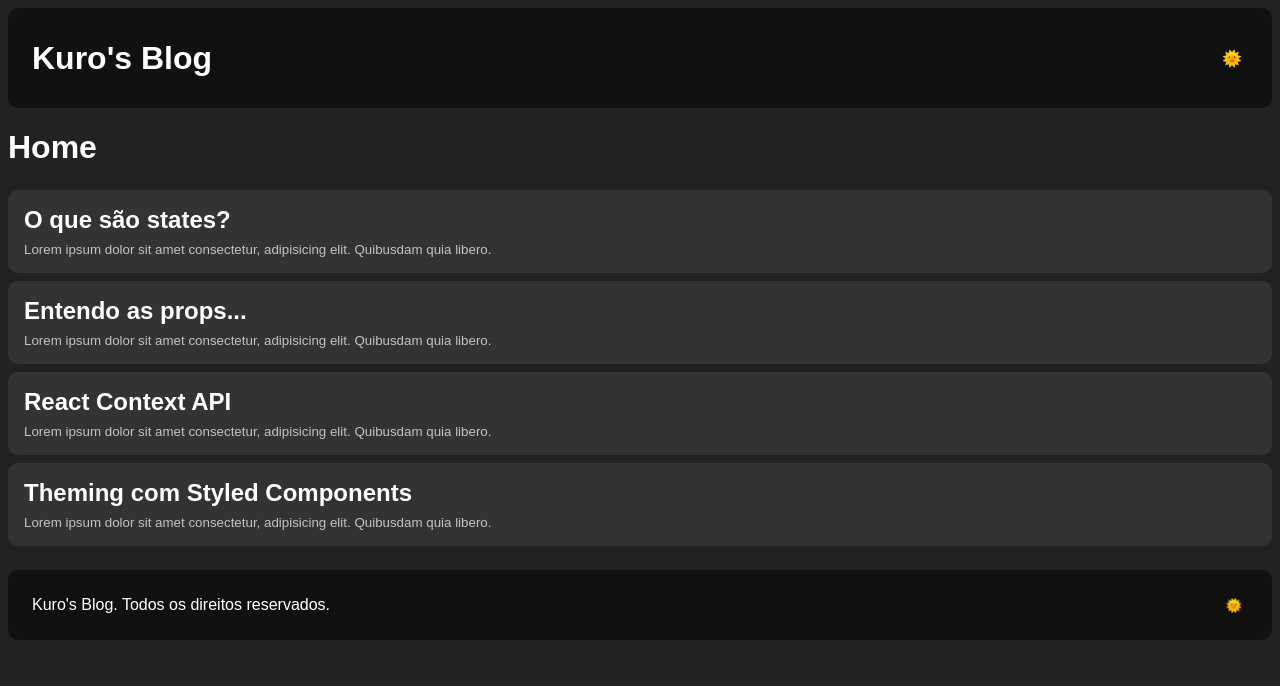
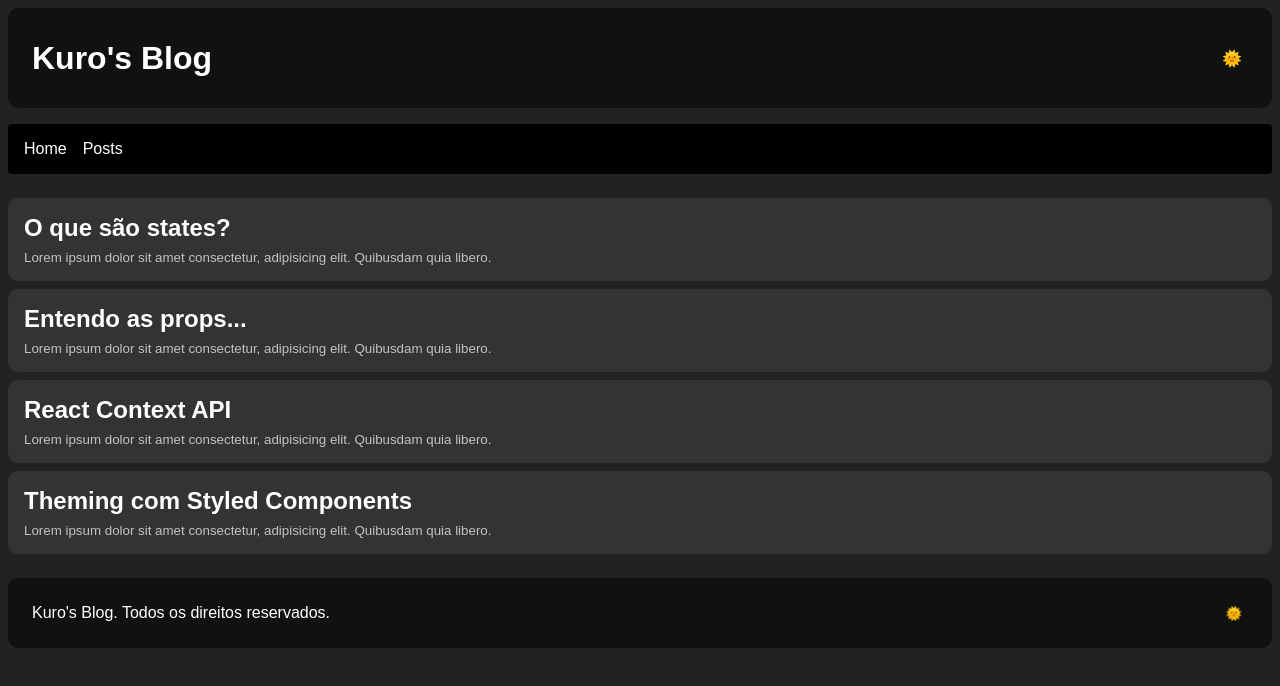
Before and after one commit to CaioChristhian/react, a React app: page /posts/1 in a window 1280 px wide. Shown: the top 686 px of the page. Built offline with nearby package versions, Linux system fonts and the light colour scheme.

Commit message:
prop exact e component link, nav bar

```diff
--- a/src/components/Layout/index.js
+++ b/src/components/Layout/index.js
@@ -1,16 +1,21 @@
 import React from 'react';
+import { Link, BrowserRouter } from 'react-router-dom';
 
 import Header from '../Header';
 import Footer from '../Footer';
-
 import Routes from '../../routes';
+import { Nav } from './styles';
 
 export default function Layout() {
   return (
-    <>
+    <BrowserRouter>
       <Header />
+      <Nav>
+        <Link to="/">Home</Link>
+        <Link to="/posts">Posts</Link>
+      </Nav>
       <Routes />
       <Footer />
-    </>
+    </BrowserRouter>
   );
 }
--- /dev/null
+++ b/src/components/Layout/styles.js
@@ -0,0 +1,25 @@
+import styled from "styled-components";
+
+export const Nav = styled.nav`
+  background: #000;
+  margin-top: 16px;
+  padding: 16px;
+  border-radius: 4px;
+
+  a {
+    color: #fff;
+    text-decoration: none;
+    display: inline-block;
+
+
+
+    & + a {
+      margin-left: 16px;
+    }
+  }
+
+  a:hover {
+    color: #6d6d6d;
+    transition: 0.3s;
+  }
+`
--- a/src/routes.js
+++ b/src/routes.js
@@ -1,14 +1,14 @@
 import React from "react";
-import { BrowserRouter, Route } from "react-router-dom";
+import { Route } from "react-router-dom";
 
 import Home from "./pages/Home";
 import Posts from "./pages/Posts";
 
 export default function Routes() {
   return (
-    <BrowserRouter>
-      <Route path="/" component={Home} />
+    <>
+      <Route path="/" exact component={Home} />
       <Route path="/posts" component={Posts} />
-    </BrowserRouter>
+    </>
   )
 }
```
Also changed, not shown: src/pages/NotFound/index.js (added, +9 -0 lines).
